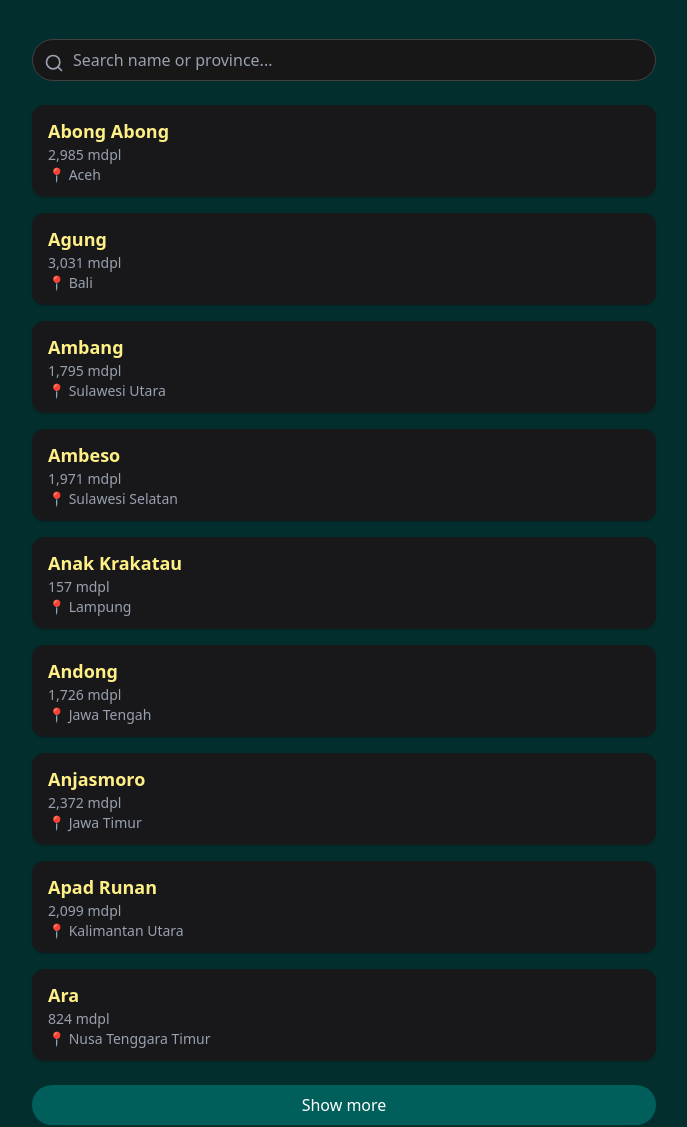
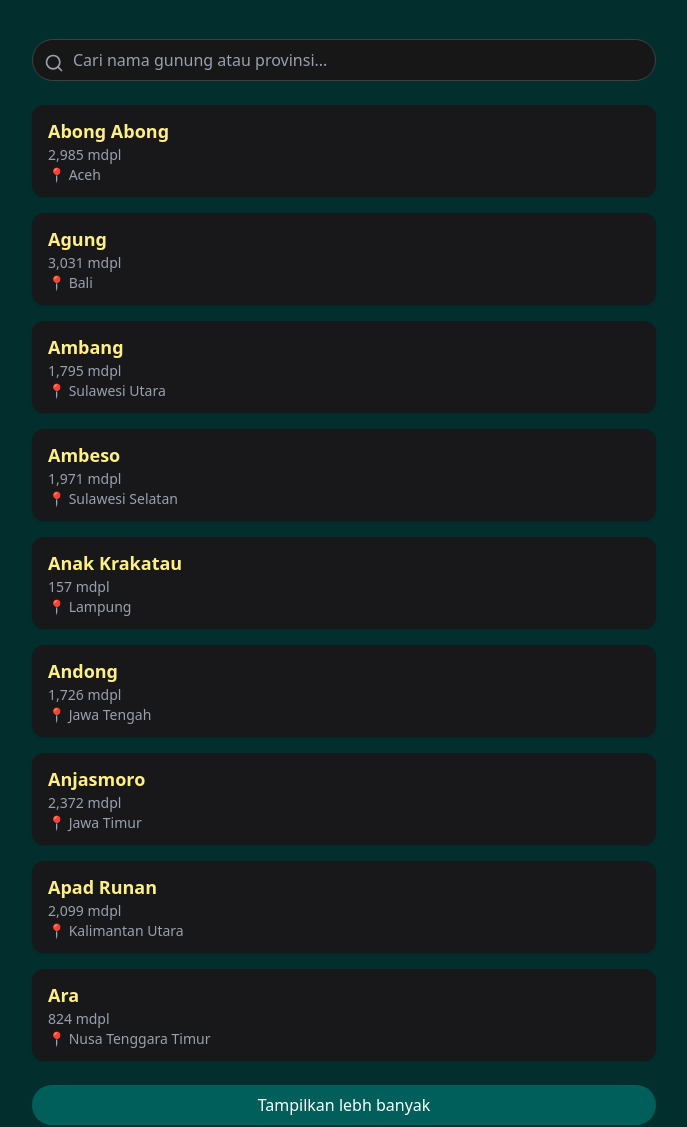
Before and after one commit to mmdmthr/indonesia-mountain, an Astro site: page / in a window 1280 px wide. Shown: the part 173-1300 px from the top of the page, without its empty margins (296-983 px from the left). Built offline with nearby package versions, Linux system fonts and the light colour scheme; Astro itself is replaced by a stand-in of ours.

Commit message:
translate search bar component ke bahasa indonesia

```diff
--- a/src/components/SearchBar.jsx
+++ b/src/components/SearchBar.jsx
@@ -30,7 +30,7 @@ export default function SearchBar() {
         <Search className="absolute left-3 top-3.5 text-gray-400 w-5 h-5" />
         <input
           type="search"
-          placeholder="Search name or province..."
+          placeholder="Cari nama gunung atau provinsi..."
           value={search}
           onChange={(e) => {
             setSearch(e.target.value)
@@ -54,7 +54,7 @@ export default function SearchBar() {
             onClick={() => setPage((p) => p + 1)}
             className="w-full sm:w-autopx-5 py-2 bg-teal-800 hover:bg-teal-900 text-white rounded-full text-sm sm:text-base"
           >
-            Show more
+            Tampilkan lebh banyak
           </button>
         </div>
       )}
```
